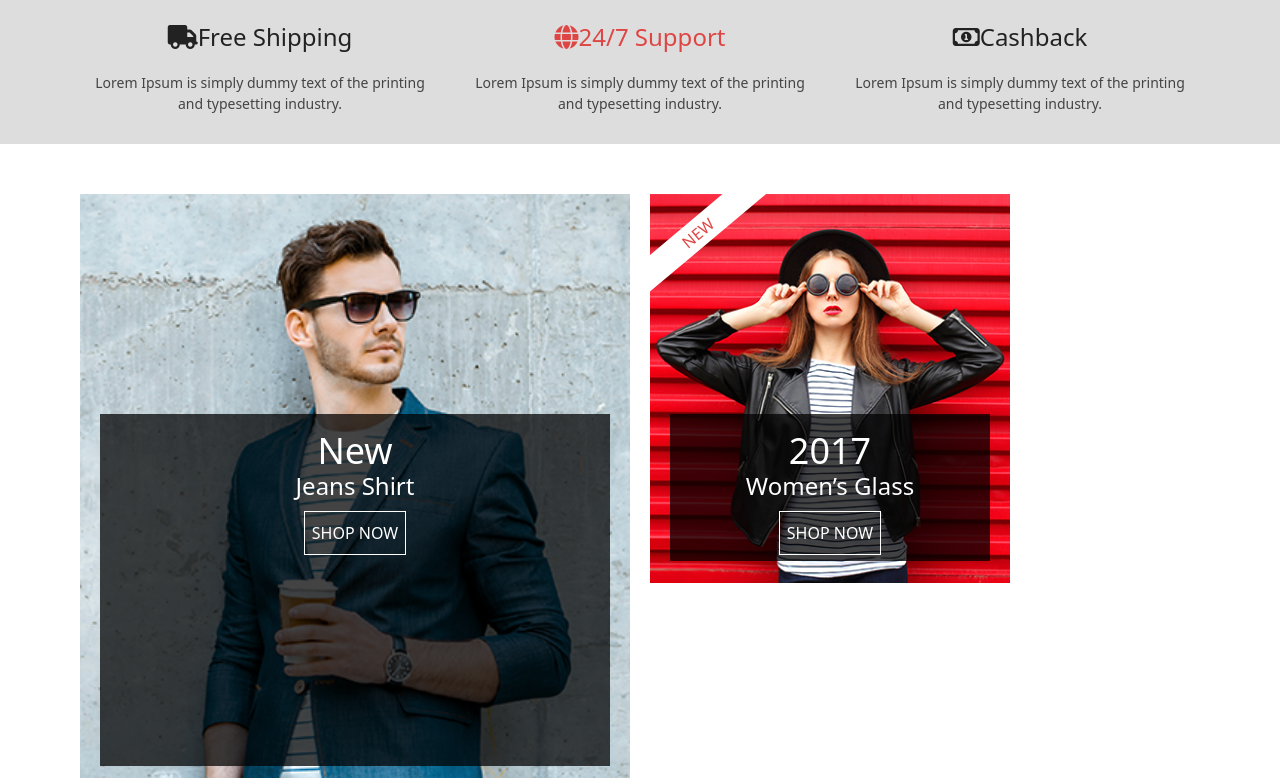
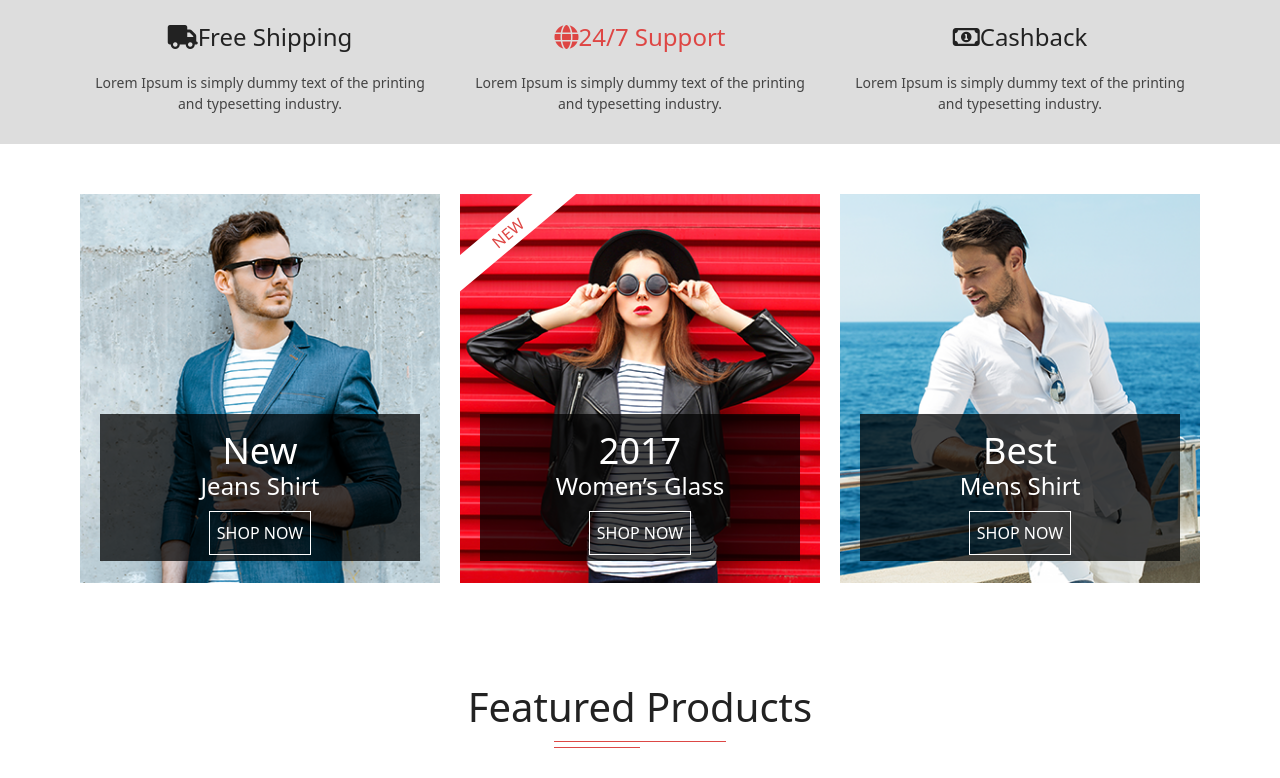
Before and after one commit to Sumyra/E-buy, a plain HTML site: page index.html in a window 1280 px wide. Shown: the part 745-1523 px from the top of the page. Drawn offline with nearby package versions, Linux system fonts and the light colour scheme.

Commit message:
Update index.html

```diff
--- a/index.html
+++ b/index.html
@@ -196,7 +196,7 @@
         <section id="Cards">
             <div class="container">
                 <div class="row">
-                    <div class="Card_container col-lg-46 col-md-6">
+                    <div class="Card_container col-lg-4 col-md-6">
                         <div class="Card_img">
                             <img src="./img/b-car.png">
                             <div class="overlay">
```
